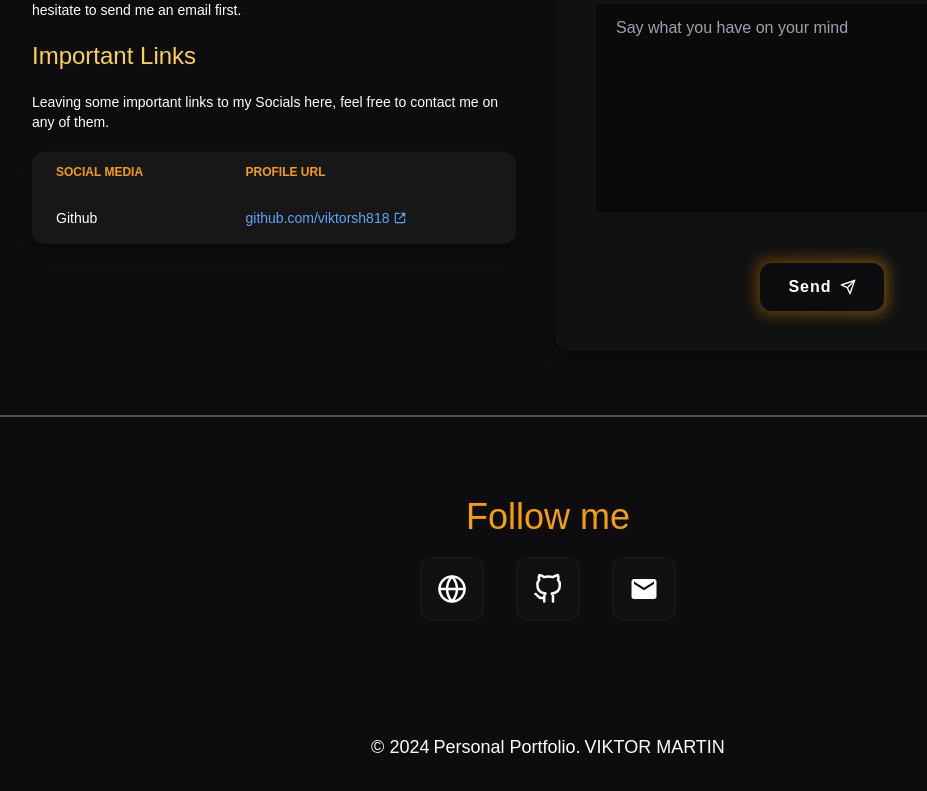
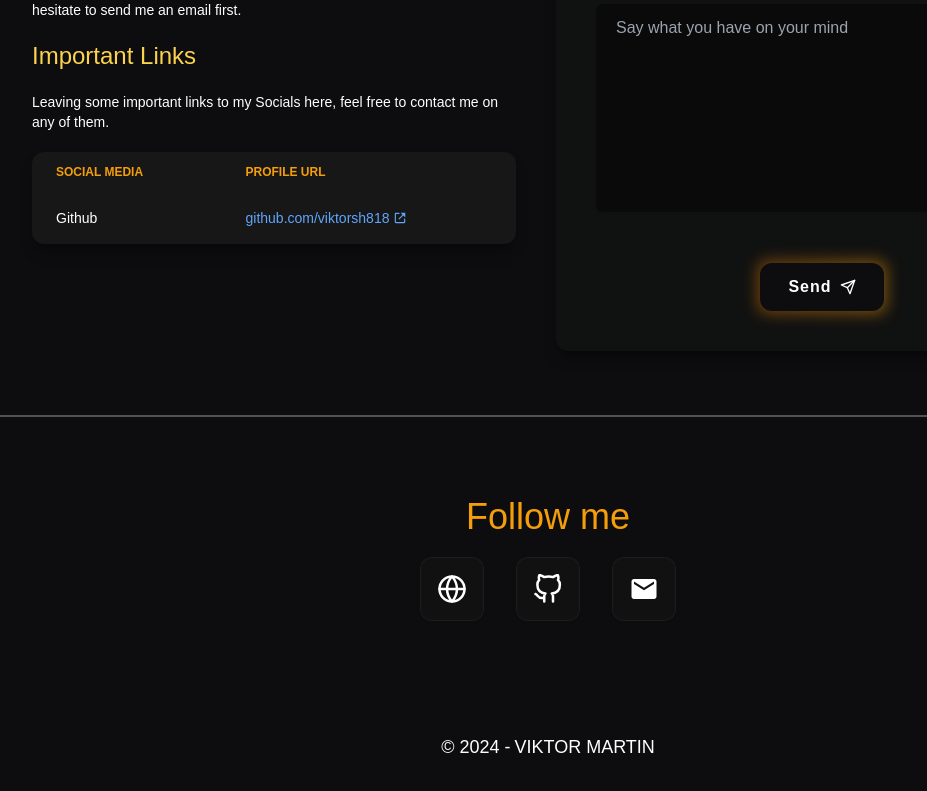
Before and after one commit to viktormartin-nl/viktormartin-nl.github.io, a React (Create React App) app: page / in a window 1280 px wide. Shown: the part 6500-7291 px from the top of the page, without its empty margins (92-1019 px from the left). Built offline with nearby package versions, Linux system fonts and the light colour scheme; the HTML template or start-up script is replaced by a standard one.

Commit message:
update the footer link

```diff
--- a/src/components/footer/AppFooterCopyright.jsx
+++ b/src/components/footer/AppFooterCopyright.jsx
@@ -3,14 +3,14 @@ function AppFooterCopyright() {
 		<div className="font-general-regular flex justify-center items-center text-center">
 			<div className="text-lg text-ternary-dark dark:text-ternary-light">
 				&copy; {new Date().getFullYear()}
-				<a
+				{/* <a
 					href="https://viktorsh818.github.io"
 					target="__blank"
 					className="hover:underline hover:text-indigo-600 dark:hover:text-indigo-300 ml-1 duration-500"
 				>
 					Personal Portfolio
-				</a>
-				.
+				</a> */}
+				<span> -</span>
 				<a
 					href="https://github.com/viktorsh818"
 					target="__blank"
```
